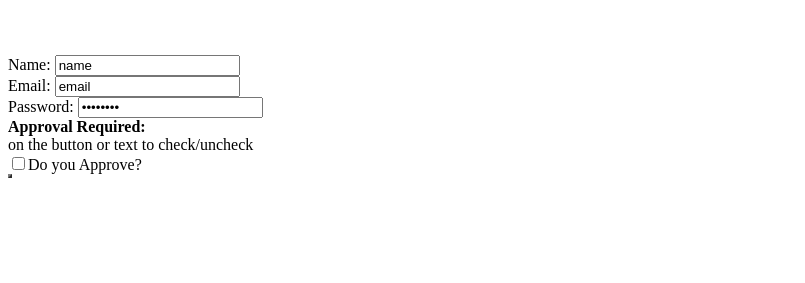
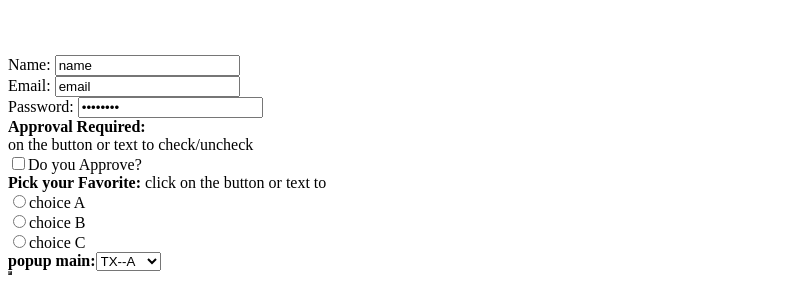
Before and after one commit to Tanveerhassan143/assingment9.1, a plain HTML site: page index.html in a window 1280 px wide. Shown: the part 599-882 px from the top of the page, without its empty margins (0-805 px from the left). Before the commit the page ends 800 px from the top, so only its background shows below. Drawn offline with Linux system fonts and the light colour scheme.

Commit message:
text add

```diff
--- a/index.html
+++ b/index.html
@@ -57,17 +57,29 @@
 <br>
 <table border="2">
 <form action="user name">
-Name:   <input type="text" value="name"/>
+Name:   <input type="text" value="name"Required/>
 <br>
-Email:  <input type="user Email" value="email"/>
+Email:  <input type="user Email" value="email"Required/>
 <br>
-Password:  <input type="password" value="password"/>
+Password:  <input type="password" value="password"Required/>
 <br>
  <b>Approval Required:</b>
- <br> on the button or text to check/uncheck</br>  <input type="checkbox"  value="checkbox">Do you Approve?
-
-
-
+ <br> on the button or text to check/uncheck</br>  <input type="checkbox"  value="checkbox"/>Do you Approve?
+<br>
+<b>Pick your Favorite:</b> click on the button or text to <br>
+ <input type="radio" name="choiceA">choice A
+<br>
+<input type="radio" name="choiceA">choice B
+<br>
+<input type="radio" name="choiceA">choice C
+<br>
+<b>popup main:</b> <select name="texes--TX" id="tx">
+<option value="TX -A">TX--A</option>
+<option value="TX--B">TX--B</option>
+<option value="TX--C1">TX--C1</option>
+<option value="TX--D1">TX--D1</option>
+<option value="TX--E1">TX--E1</option>
+</select>
 
 
 
```
